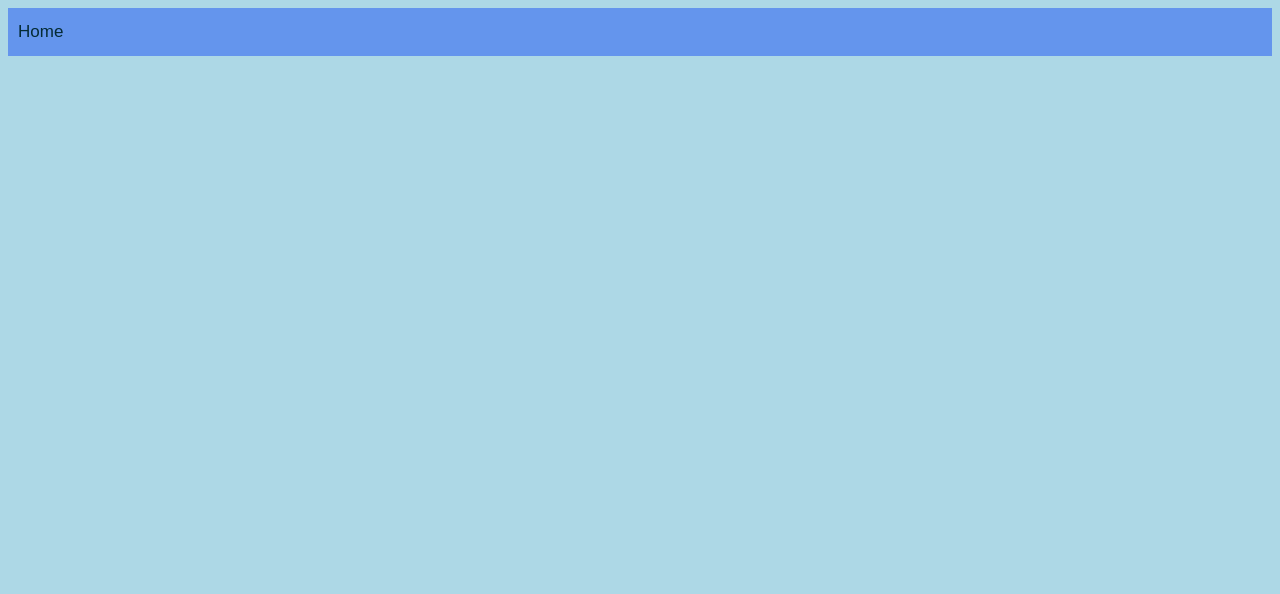
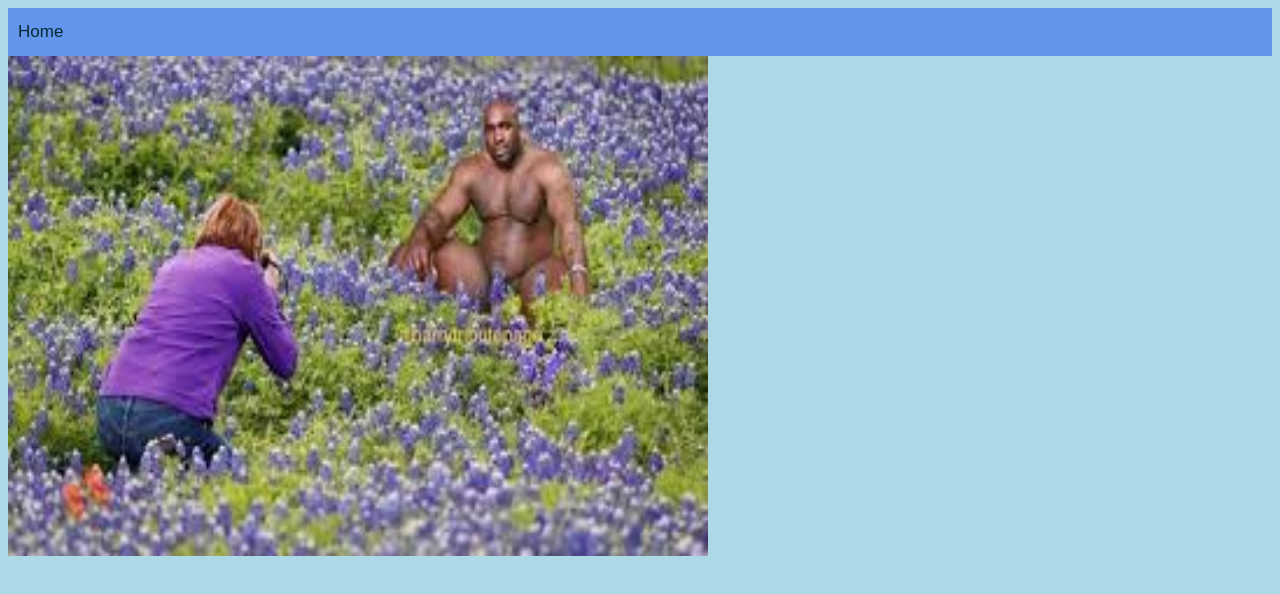
Before and after one commit to EricLeuty/personal_website, a website: page skills.html in a window 1280 px wide. Drawn offline with Linux system fonts and the light colour scheme.

Commit message:
I did some funny stuff

```diff
--- a/main.js
+++ b/main.js
@@ -23,6 +23,10 @@
     res.sendFile('/home/eric/personal_website/stella.png')
 });
 
+app.get('/flowers.jpeg', (req, res) => {
+    res.sendFile('/home/eric/personal_website/flowers.jpeg')
+});
+
 const server = app.listen(8080, () => {
    console.log(`Express running -> PORT ${server.address().port}`);
 });
--- a/skills.html
+++ b/skills.html
@@ -10,5 +10,9 @@
     <div class="nav">
         <a href="http://192.168.2.170:8080/">Home</a>
     </div>
+
+    <div class="prank">
+        <img src="./flowers.jpeg" alt="">
+    </div>
 </body>
 </html>
--- a/style.css
+++ b/style.css
@@ -1,6 +1,11 @@
 body {
     background: lightblue;
     font-family: sans-serif;
+}
+
+.prank img {
+    width: 700px;
+    height: 500px;
 }
 
 .nav {
```
Also changed, not shown: flowers.jpeg (added).
